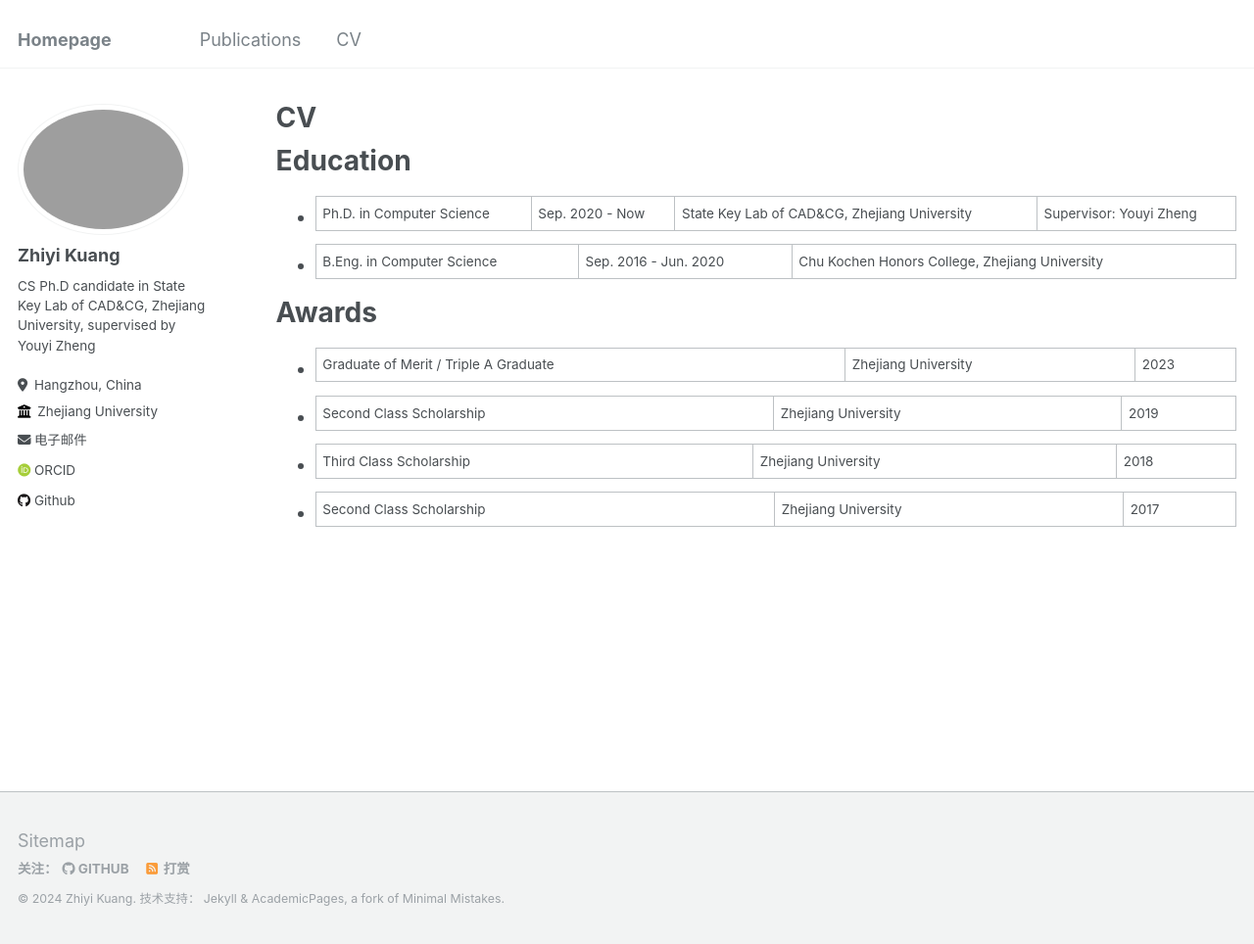
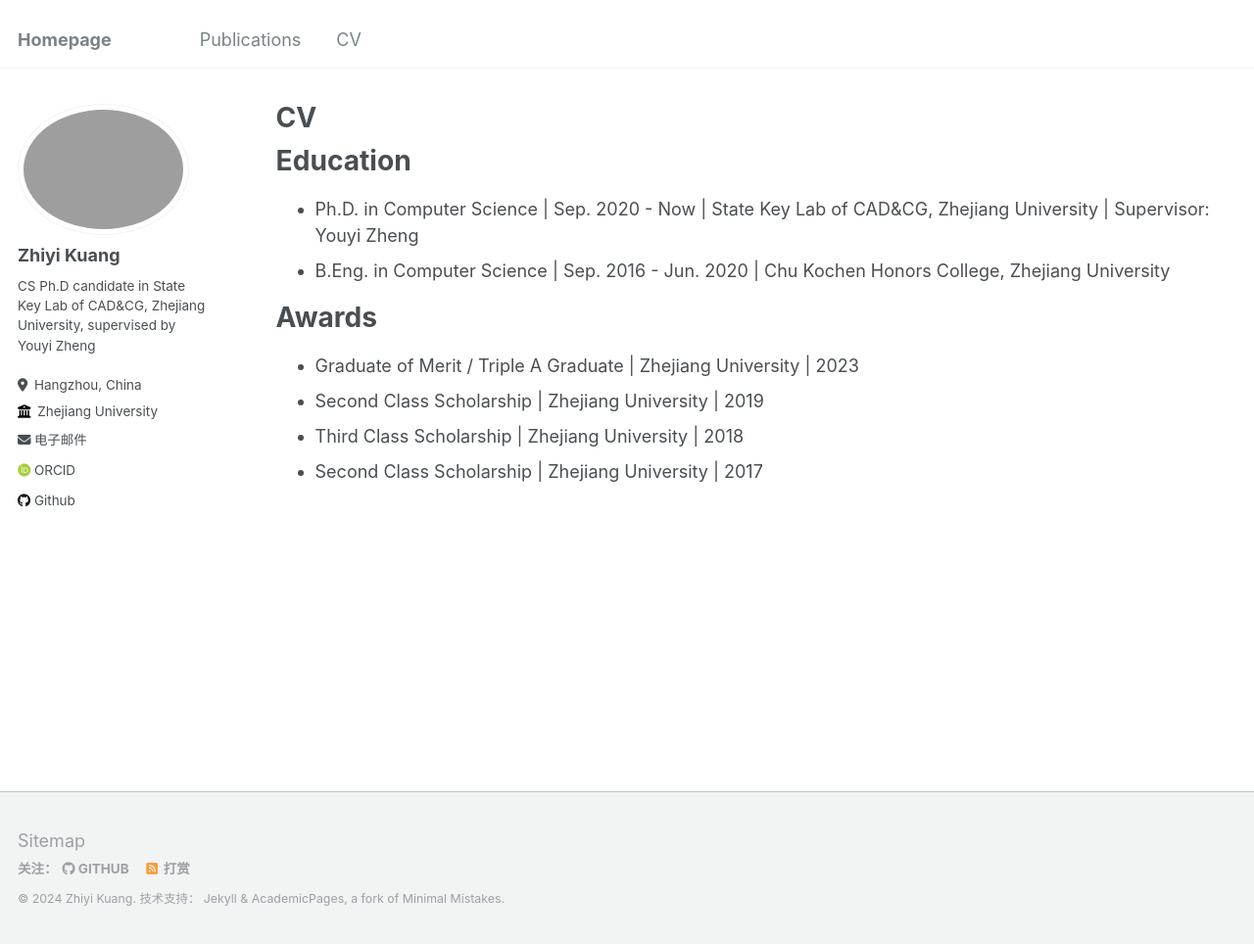
Before and after one commit to Musinghead/musinghead.github.io, a Jekyll site: the page built from _pages/cv.md, in a window 1280 px wide and 964 px high. Shown: the whole window at 98% size. Built offline with Jekyll 4.4.1, drawn with Linux system fonts in a browser that asks for light colours; some web fonts are replaced.

Commit message:
Update cv.md

```diff
--- a/_pages/cv.md
+++ b/_pages/cv.md
@@ -9,12 +9,12 @@ redirect_from:
 
 Education
 ======
-* Ph.D. in Computer Science | Sep. 2020 - Now | State Key Lab of CAD&CG, Zhejiang University | Supervisor: Youyi Zheng
-* B.Eng. in Computer Science | Sep. 2016 - Jun. 2020 | Chu Kochen Honors College, Zhejiang University
+* Ph.D. in Computer Science \| Sep. 2020 - Now \| State Key Lab of CAD&CG, Zhejiang University \| Supervisor: Youyi Zheng
+* B.Eng. in Computer Science \| Sep. 2016 - Jun. 2020 \| Chu Kochen Honors College, Zhejiang University
 
 Awards
 ======
-* Graduate of Merit / Triple A Graduate | Zhejiang University | 2023
-* Second Class Scholarship | Zhejiang University | 2019
-* Third Class Scholarship | Zhejiang University | 2018
-* Second Class Scholarship | Zhejiang University | 2017
+* Graduate of Merit / Triple A Graduate \| Zhejiang University \| 2023
+* Second Class Scholarship \| Zhejiang University \| 2019
+* Third Class Scholarship \| Zhejiang University \| 2018
+* Second Class Scholarship \| Zhejiang University \| 2017
```
